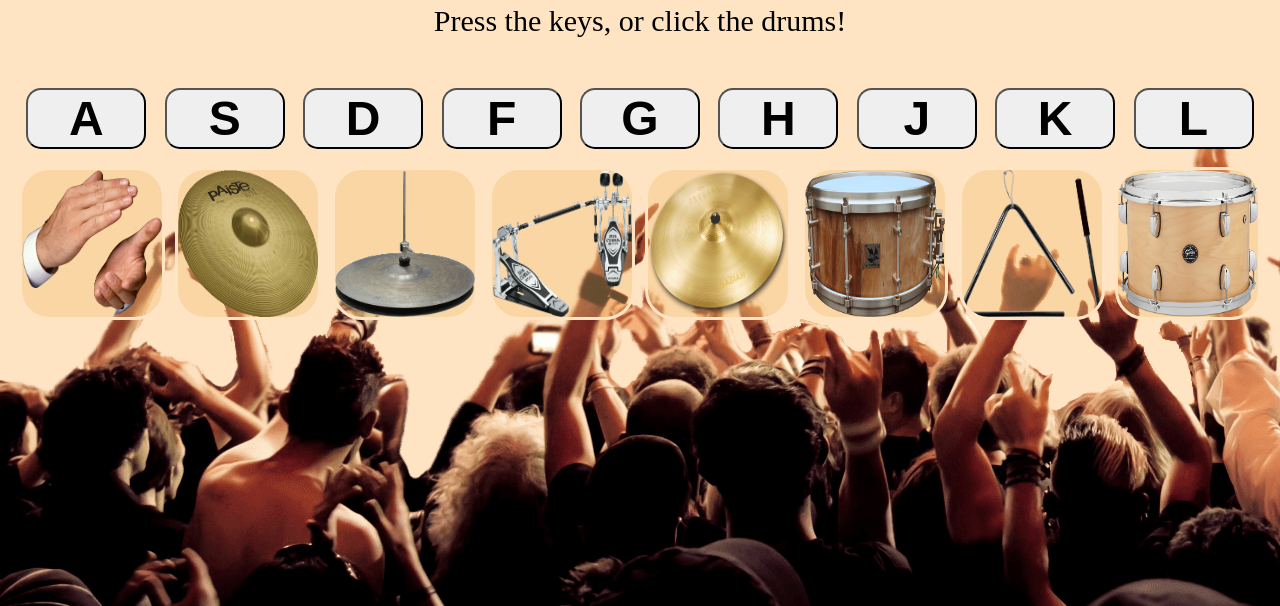
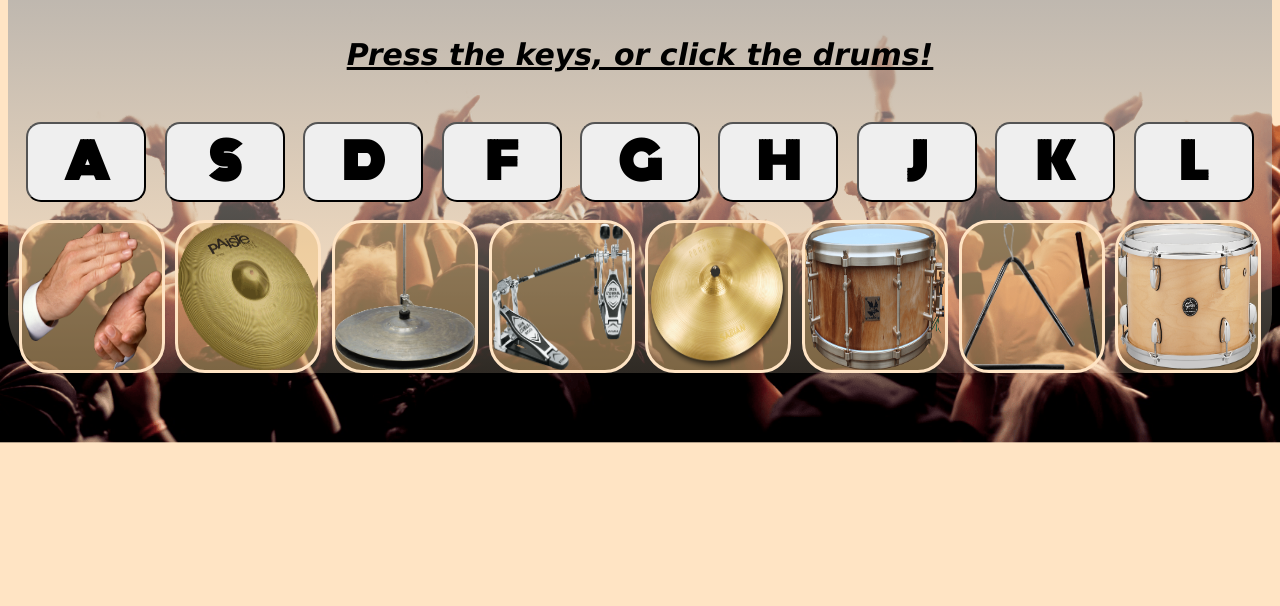
Before and after one commit to seriouswill/drumkit, a plain HTML site: page index.html in a window 1280 px wide. Shown: the part 194-800 px from the top of the page. Drawn offline with Linux system fonts and the light colour scheme.

Commit message:
added better CSS

```diff
--- a/index.html
+++ b/index.html
@@ -7,7 +7,9 @@
     <link rel="stylesheet" href="./style.css" />
     <title>Drumkit</title>
   </head>
+
   <body>
+    <div id="gradient">
       <header>
         <h1>Drums Galore!</h1>
         <aside>Press the keys, or click the drums!</aside>
@@ -41,6 +43,7 @@
         </audio>
       </div> -->
       </main>
+    </div>
     <script src="./main.js"></script>
   </body>
 </html>
--- a/style.css
+++ b/style.css
@@ -1,9 +1,26 @@
+@import url("https://fonts.googleapis.com/css2?family=Monoton&display=swap");
+
 body {
   background-color: bisque;
   background-image: url("./images/bg.png");
-  background-position: cover;
+  background-size: cover;
   text-align: center;
 }
+#gradient {
+  background-image: linear-gradient(
+    rgb(167, 167, 167),
+    rgba(255, 228, 196, 0.185)
+  );
+  border-radius: 60px;
+}
+
+aside {
+  font-family: Verdana, Geneva, Tahoma, sans-serif;
+  font-weight: bold;
+  font-style: italic;
+  text-decoration: underline;
+}
+
 header {
   text-align: center;
   justify-content: center;
@@ -12,6 +29,7 @@ header {
 
 h1 {
   font-size: 80px;
+  font-family: "Monoton", cursive;
 }
 aside {
   font-size: 30px;
@@ -31,6 +49,7 @@ button {
   font-weight: bold;
   font-size: 48px;
   border-radius: 15px;
+  font-family: "Monoton";
 }
 
 button:hover {
```
Lines whose indentation alone changed are shown as unchanged.
